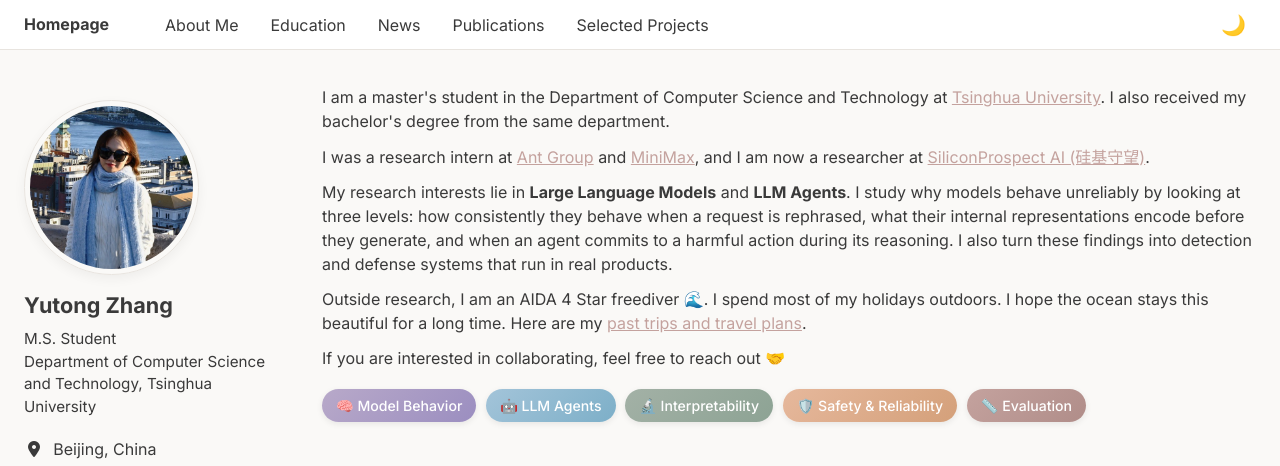
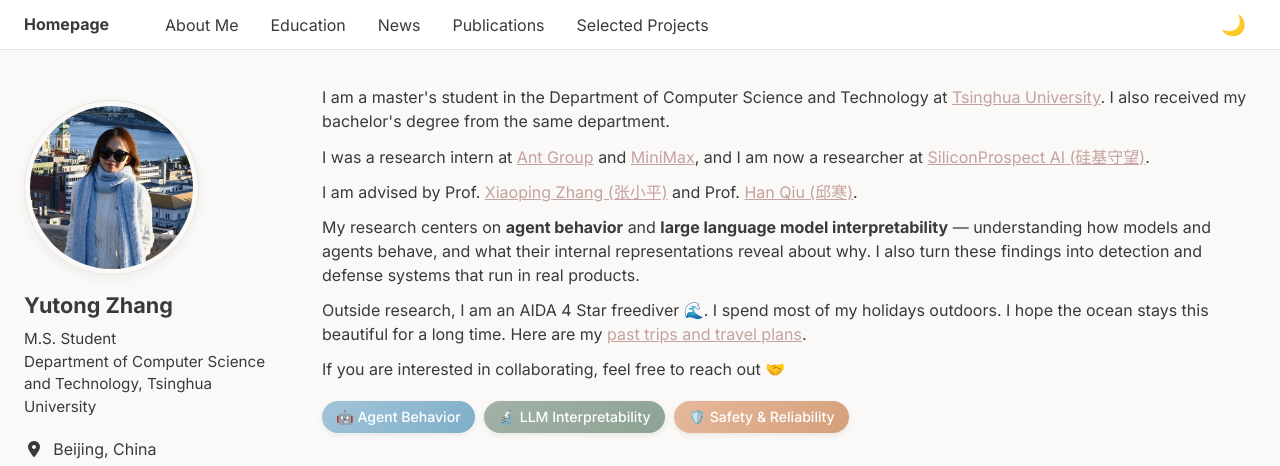
Before and after one commit to RebeccaZhang22/RebeccaZhang22.github.io, a plain HTML site: page index.html in a window 1280 px wide. Shown: the top 466 px of the page. Drawn offline with nearby package versions, Linux system fonts and the light colour scheme; a web font is replaced by a local one.

Commit message:
Add advisors and converge research direction
- Add Xiaoping Zhang and Han Qiu as advisors in About Me
- Narrow research focus to agent behavior and LLM interpretability
- Align research tags and meta description

Co-Authored-By: Claude Opus 4.8 (1M context) <noreply@anthropic.com>

```diff
--- a/index.html
+++ b/index.html
@@ -4,7 +4,7 @@
   <meta charset="utf-8">
   <meta name="viewport" content="width=device-width, initial-scale=1">
   <title>Yutong Zhang - Homepage</title>
-  <meta name="description" content="Yutong Zhang, M.S. student at Tsinghua University. Research on understanding the behavior of LLMs and agents.">
+  <meta name="description" content="Yutong Zhang, M.S. student at Tsinghua University. Research on agent behavior and large language model interpretability.">
   <link rel="icon" type="image/svg+xml" href="images/favicon.svg">
   <link rel="preconnect" href="https://fonts.googleapis.com">
   <link rel="preconnect" href="https://fonts.gstatic.com" crossorigin>
@@ -65,11 +65,14 @@
           <a href="https://www.siliconprospect.com/">SiliconProspect AI (硅基守望)</a>.
         </p>
         <p>
-          My research interests lie in <strong>Large Language Models</strong> and <strong>LLM Agents</strong>.
-          I study why models behave unreliably by looking at three levels: how consistently they behave
-          when a request is rephrased, what their internal representations encode before they generate,
-          and when an agent commits to a harmful action during its reasoning. I also turn these findings
-          into detection and defense systems that run in real products.
+          I am advised by Prof. <a href="https://www.cs.tsinghua.edu.cn/csen/info/1309/4356.htm">Xiaoping Zhang (张小平)</a>
+          and Prof. <a href="https://qiuhan.info/">Han Qiu (邱寒)</a>.
+        </p>
+        <p>
+          My research centers on <strong>agent behavior</strong> and <strong>large language model
+          interpretability</strong> — understanding how models and agents behave, and what their
+          internal representations reveal about why. I also turn these findings into detection and
+          defense systems that run in real products.
         </p>
         <p>
           Outside research, I am an AIDA 4 Star freediver 🌊. I spend most of my holidays outdoors.
@@ -79,11 +82,9 @@
         <p>If you are interested in collaborating, feel free to reach out 🤝</p>
 
         <div class="research-tags">
-          <span class="research-tag tag-reasoning">🧠 Model Behavior</span>
-          <span class="research-tag tag-agents">🤖 LLM Agents</span>
-          <span class="research-tag tag-codegen">🔬 Interpretability</span>
+          <span class="research-tag tag-agents">🤖 Agent Behavior</span>
+          <span class="research-tag tag-codegen">🔬 LLM Interpretability</span>
           <span class="research-tag tag-safety">🛡️ Safety &amp; Reliability</span>
-          <span class="research-tag tag-self-evolve">📏 Evaluation</span>
         </div>
       </section>
 
```
